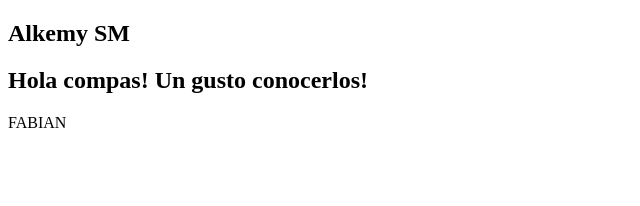
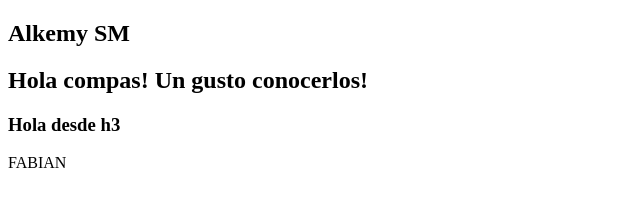
Before and after one commit to nathgaitan/AlkemySM, a plain HTML site: page index.html in a window 1280 px wide. Shown: the whole page, without its empty margins (0-640 px from the left). Drawn offline with Linux system fonts and the light colour scheme.

Commit message:
add branch

```diff
--- a/index.html
+++ b/index.html
@@ -8,6 +8,7 @@
 <body>
     <h2>Alkemy SM</h2>
     <h2>Hola compas! Un gusto conocerlos!</h2>
+    <h3>Hola desde h3</h3>
 
 
 
```
